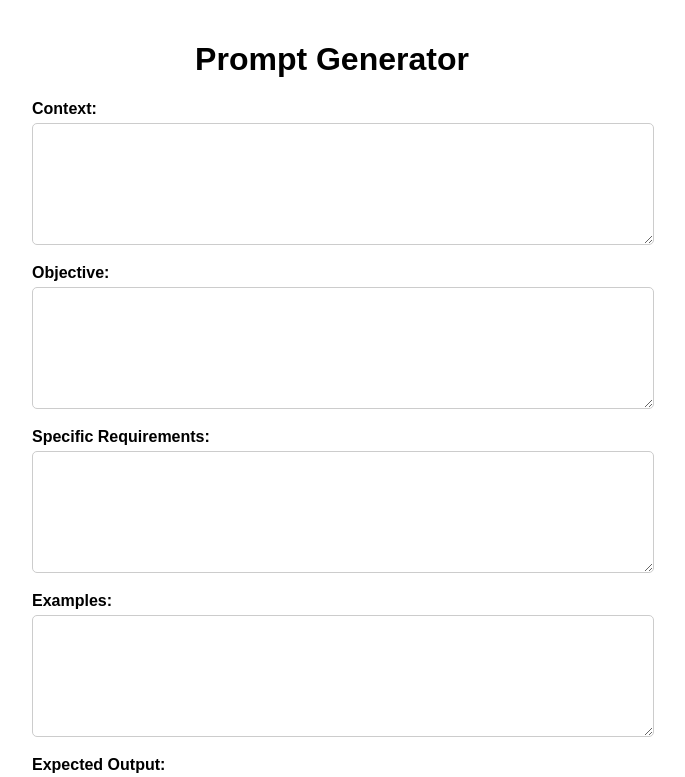
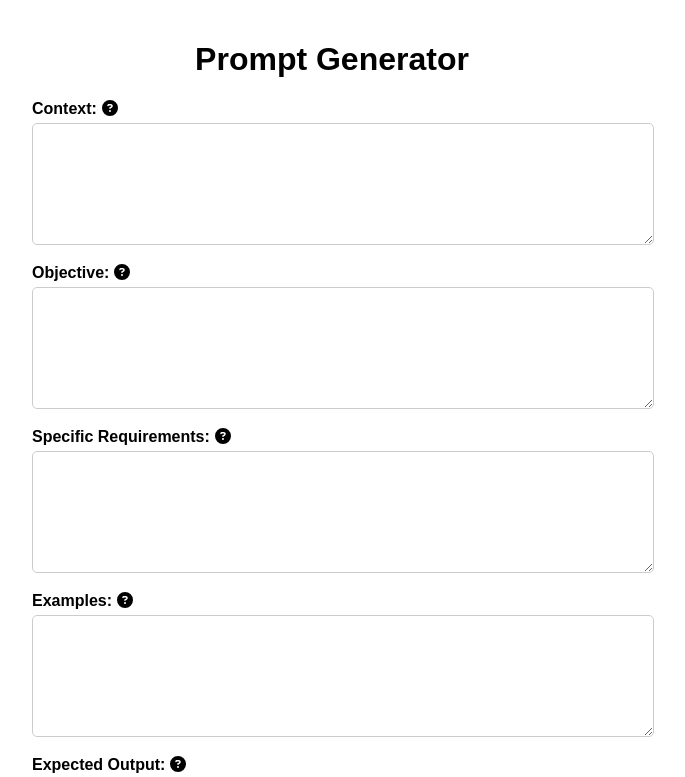
Before and after one commit to Spottie97/prompter, a React (Create React App) app in the folder prompt-generator/: page / in a window 1280 px wide. Shown: the top 777 px of the page, without its empty margins (308-993 px from the left). Built offline with nearby package versions, Linux system fonts and the light colour scheme.

Commit message:
Added tooltips to App.js with descriptions for each input field, and corresponding CSS styles in App.css.

```diff
--- a/prompt-generator/src/App.css
+++ b/prompt-generator/src/App.css
@@ -54,3 +54,18 @@ pre {
   border-radius: 5px;
   border: 1px solid #ccc;
 }
+
+.tooltip-icon {
+  margin-left: 5px;
+  cursor: pointer;
+}
+
+.tooltip {
+  margin-top: 10px;
+  background-color: #f8f8f8;
+  padding: 10px;
+  border-radius: 5px;
+  border: 1px solid #ccc;
+  max-width: 600px;
+  margin: 10px auto;
+}
--- a/prompt-generator/src/App.js
+++ b/prompt-generator/src/App.js
@@ -1,5 +1,7 @@
 import React, { useState } from 'react';
 import axios from 'axios';
+import { FontAwesomeIcon } from '@fortawesome/react-fontawesome';
+import { faQuestionCircle } from '@fortawesome/free-solid-svg-icons';
 import './App.css';
 
 function App() {
@@ -9,6 +11,11 @@ function App() {
   const [examples, setExamples] = useState('');
   const [output, setOutput] = useState('');
   const [prompt, setPrompt] = useState('');
+  const [tooltip, setTooltip] = useState('');
+
+  const handleTooltip = (description) => {
+    setTooltip(description);
+  };
 
   const handleSubmit = async (e) => {
     e.preventDefault();
@@ -27,27 +34,67 @@ function App() {
       <h1>Prompt Generator</h1>
       <form onSubmit={handleSubmit}>
         <div className="form-group">
-          <label>Context:</label>
+          <label>
+            Context:
+            <FontAwesomeIcon
+              icon={faQuestionCircle}
+              onClick={() => handleTooltip('Background information about the topic. Example: "I am working on a React application and need help with state management."')}
+              className="tooltip-icon"
+            />
+          </label>
           <textarea value={context} onChange={(e) => setContext(e.target.value)} />
         </div>
         <div className="form-group">
-          <label>Objective:</label>
+          <label>
+            Objective:
+            <FontAwesomeIcon
+              icon={faQuestionCircle}
+              onClick={() => handleTooltip('What you want to achieve. Example: "I want to understand how to use Redux for state management in my React application."')}
+              className="tooltip-icon"
+            />
+          </label>
           <textarea value={objective} onChange={(e) => setObjective(e.target.value)} />
         </div>
         <div className="form-group">
-          <label>Specific Requirements:</label>
+          <label>
+            Specific Requirements:
+            <FontAwesomeIcon
+              icon={faQuestionCircle}
+              onClick={() => handleTooltip('Detailed requirements or constraints. Example: "The solution should be scalable and work with React hooks."')}
+              className="tooltip-icon"
+            />
+          </label>
           <textarea value={requirements} onChange={(e) => setRequirements(e.target.value)} />
         </div>
         <div className="form-group">
-          <label>Examples:</label>
+          <label>
+            Examples:
+            <FontAwesomeIcon
+              icon={faQuestionCircle}
+              onClick={() => handleTooltip('Any examples or templates to follow. Example: "An example of a Redux setup with React hooks would be helpful."')}
+              className="tooltip-icon"
+            />
+          </label>
           <textarea value={examples} onChange={(e) => setExamples(e.target.value)} />
         </div>
         <div className="form-group">
-          <label>Expected Output:</label>
+          <label>
+            Expected Output:
+            <FontAwesomeIcon
+              icon={faQuestionCircle}
+              onClick={() => handleTooltip('Description of the desired outcome. Example: "I expect a step-by-step guide on setting up Redux with React hooks."')}
+              className="tooltip-icon"
+            />
+          </label>
           <textarea value={output} onChange={(e) => setOutput(e.target.value)} />
         </div>
         <button type="submit">Generate Prompt</button>
       </form>
+      {tooltip && (
+        <div className="tooltip">
+          <p>{tooltip}</p>
+        </div>
+      )}
       {prompt && (
         <div className="output">
           <h2>Generated Prompt:</h2>
```
